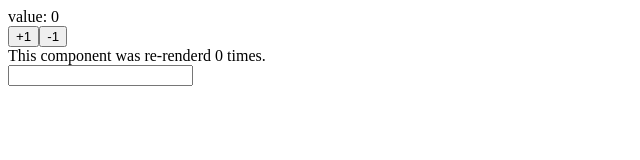
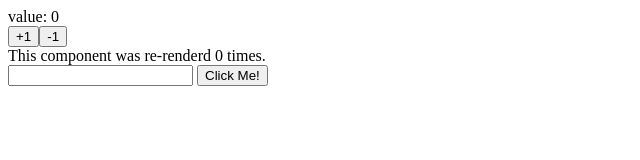
Before and after one commit to takunagai/my-first-react-app-in-typescript, a React (Create React App) app: page / in a window 1280 px wide. Shown: the top 160 px of the page, without its empty margins (0-640 px from the left). Built offline with nearby package versions, Linux system fonts and the light colour scheme.

Commit message:
useRef 実践 2 - ボタンを押すとフォーカスする処理を追加

```diff
--- a/src/Counter.tsx
+++ b/src/Counter.tsx
@@ -23,6 +23,12 @@ const Counter: React.FC<{}> = () => {
     /* useRef にカーソルオンで型を確認 */
     /* useRef<null>(initialValue: null): React.MutableRefObject<null>、型引数が null、A で RefObject<T> としたい */
 
+    // ボタンを押すとフォーカスする処理の関数
+    const focusInput = () => {
+        const current = ref.current;
+        if (current != null) current.focus(); // ref.current で input の値を参照できる。初期値 null の場合には処理させないよう分岐処理しないとエラー
+    };
+
     return (
         <div>
             <div>value: {value}</div>
@@ -40,6 +46,8 @@ const Counter: React.FC<{}> = () => {
             {/* `type Ref<T> = RefCallback<T> | RefObject<T> | null;`、 今回は RefObject<T> */}{/* A */}
             {/* RefObject にカーソルオン > 定義に移動で確認 */}
             {/* `interface RefObject<T> {readonly current: T | null;}` */}
+
+            <button onClick={focusInput}>Click Me!</button>
         </div>
     );
 }
```
